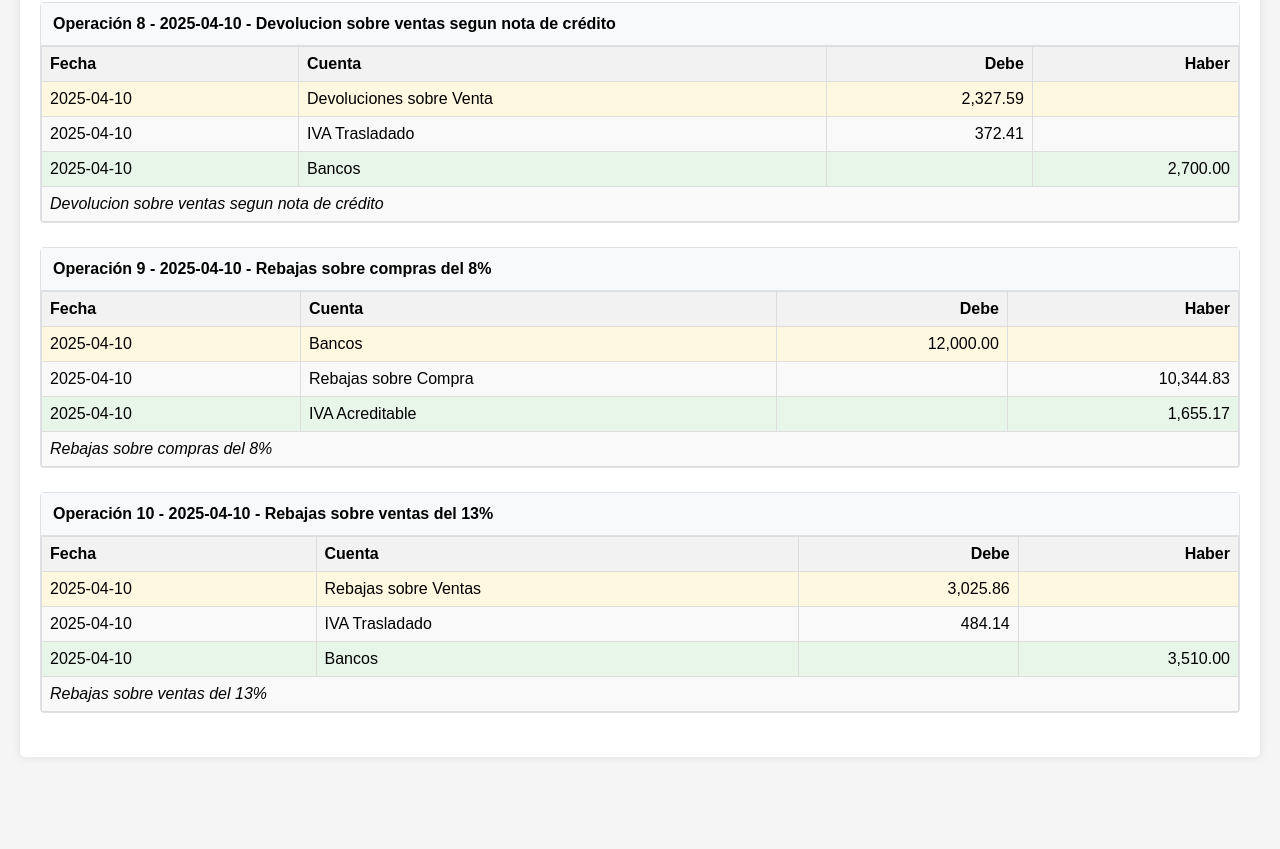
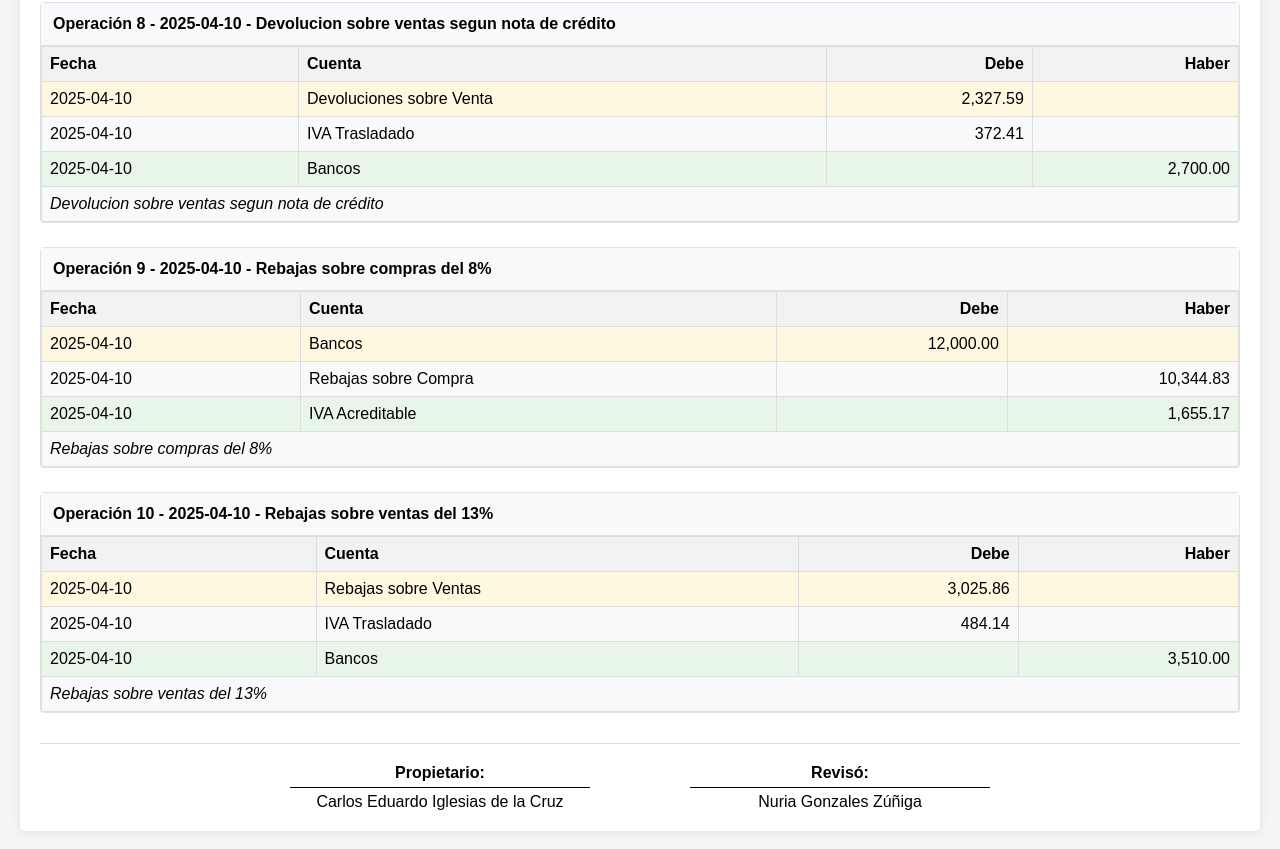
Before and after one commit to Hyouka73/CuentaContable, a plain HTML site: page index.html in a window 1280 px wide. Shown: the part 2261-3110 px from the top of the page. Before the commit the page ends 3038 px from the top, so only its background shows below. Drawn offline with Linux system fonts and the light colour scheme.

Commit message:
Add footer section with owner and reviewer details, and style adjustments for visibility

```diff
--- a/index.html
+++ b/index.html
@@ -181,6 +181,19 @@
                 <!-- Se llenará con JavaScript -->
             </div>
         </div>
+
+        <div class="footer-container">
+            <div class="footer-content">
+                <div class="footer-left">
+                    <span class="footer-label">Propietario:</span>
+                    <span class="footer-name">Carlos Eduardo Iglesias de la Cruz</span>
+                </div>
+                <div class="footer-right">
+                    <span class="footer-label">Revisó:</span>
+                    <span class="footer-name">Nuria Gonzales Zúñiga</span>
+                </div>
+            </div>
+        </div>
     </div>
 
     <script type="module" src="./JS/main.js"></script>
--- a/styles.css
+++ b/styles.css
@@ -466,3 +466,48 @@ button:hover {
 .estado-resultados-cuatro-columnas td.con-borde {
   border-bottom: 1px solid #000 !important;
 }
+
+/* Estilos para el pie de página */
+.footer-container {
+  margin-top: 30px;
+  padding-top: 20px;
+  border-top: 1px solid #ddd;
+  display: none; /* Oculto por defecto */
+}
+
+.tab-content.active ~ .footer-container {
+  display: block; /* Mostrar solo cuando hay una pestaña activa */
+}
+
+#catalogo.active ~ .footer-container {
+  display: none; /* Ocultar específicamente para el catálogo */
+}
+
+.footer-content {
+  display: flex;
+  justify-content: space-between;
+  max-width: 800px;
+  margin: 0 auto;
+  padding: 0 20px;
+}
+
+.footer-left, .footer-right {
+  display: flex;
+  flex-direction: column;
+  align-items: center;
+  flex: 1;
+}
+
+.footer-label {
+  font-weight: bold;
+  margin-bottom: 5px;
+  text-align: center;
+}
+
+.footer-name {
+  text-align: center;
+  border-top: 1px solid #000;
+  padding-top: 5px;
+  width: 100%;
+  max-width: 300px;
+}
```
